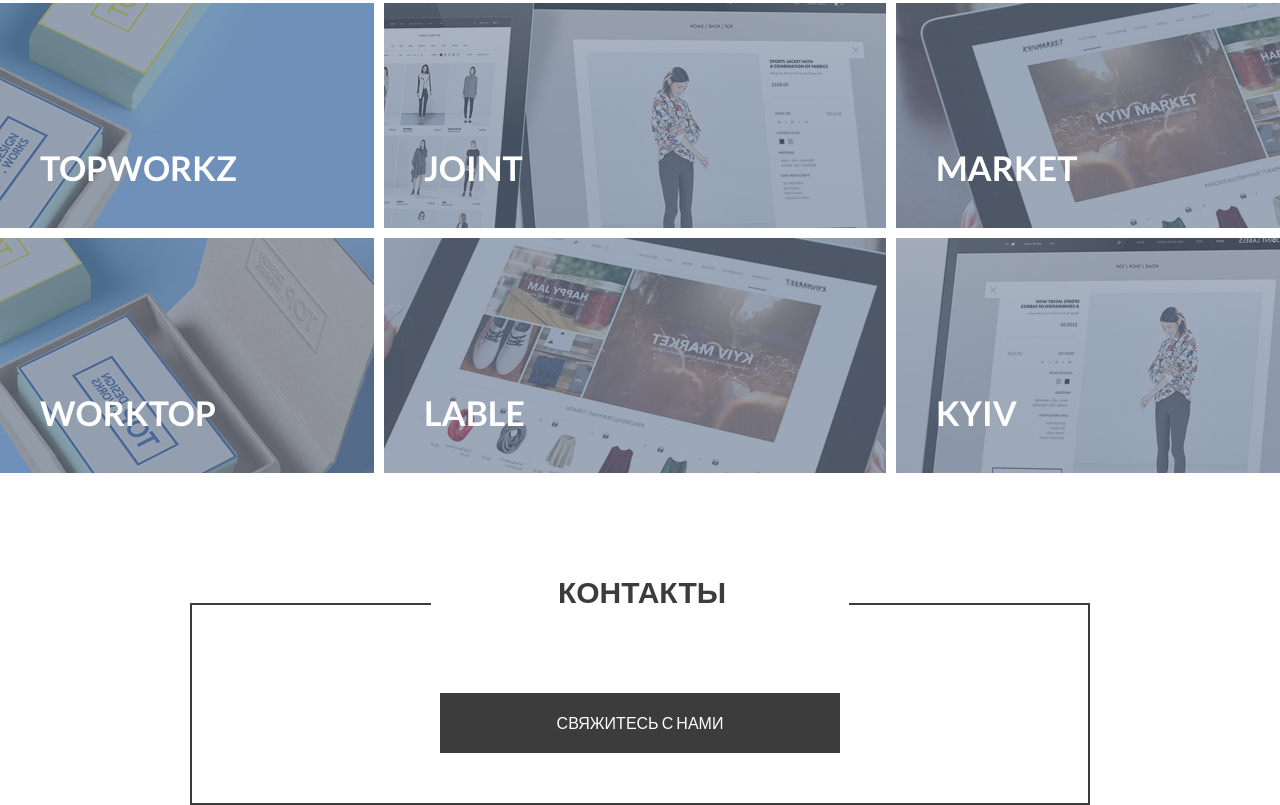
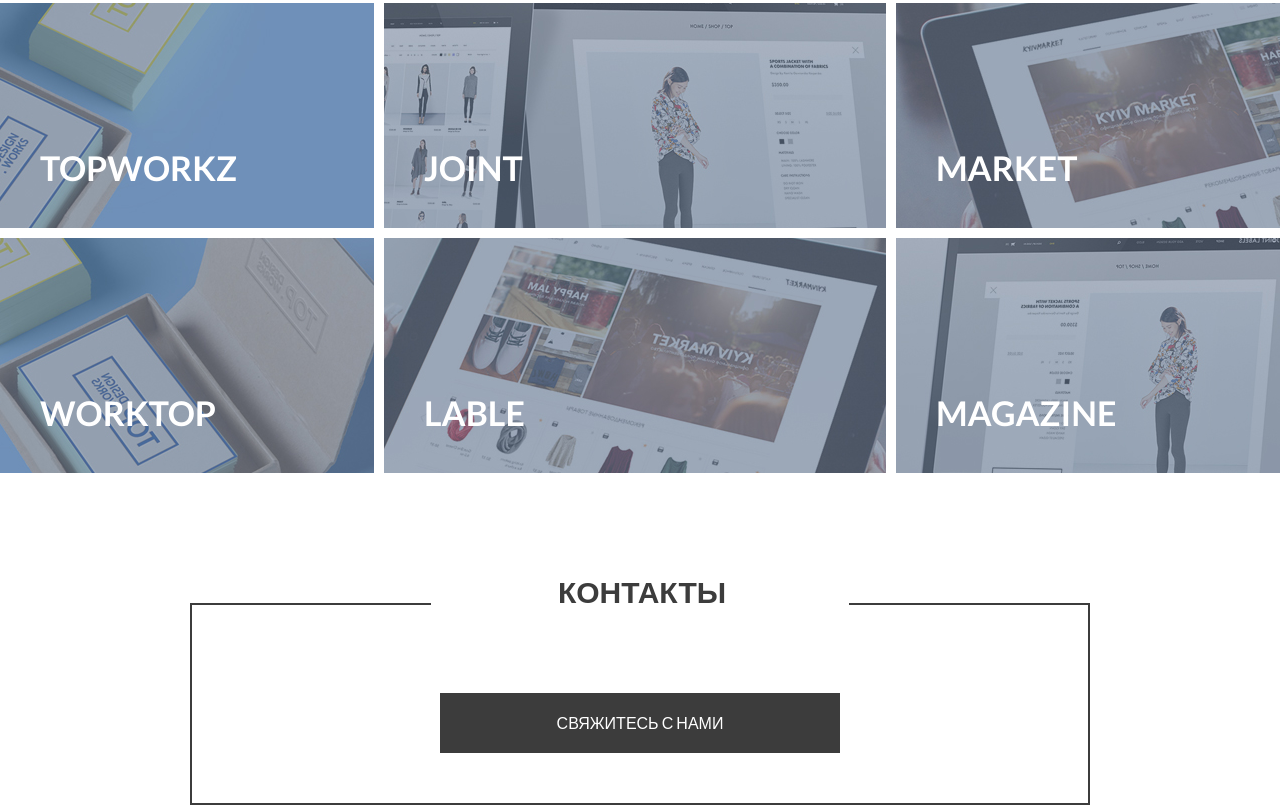
Before and after one commit to Vitalya66/working, a plain HTML site: page index.html in a window 1280 px wide. Shown: the part 3836-4641 px from the top of the page. Drawn offline with Linux system fonts and the light colour scheme.

Commit message:
Update index.html

```diff
--- a/index.html
+++ b/index.html
@@ -150,7 +150,7 @@
       <span class="work__text">lable</span>
     </a>
     <a href="#" class="work__item work__item--item__6">
-      <span class="work__text">Kyiv</span>
+      <span class="work__text">Magazine</span>
     </a>
   </div> <!-- /works -->
 
```
